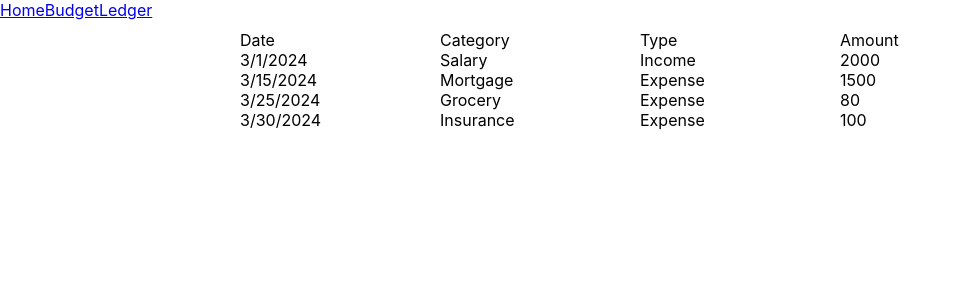
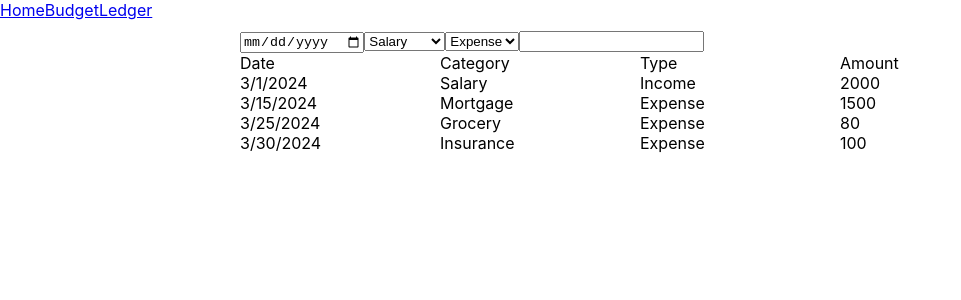
Before and after one commit to chrisgo2286/budget-app-frontend, a React (Create React App) app: page /ledger in a window 1280 px wide. Shown: the top 300 px of the page, without its empty margins (0-961 px from the left). Built offline with nearby package versions, Linux system fonts and the light colour scheme.

Commit message:
Worked on NewLedgerItem

```diff
--- a/src/components/ledger/ledger.jsx
+++ b/src/components/ledger/ledger.jsx
@@ -1,26 +1,34 @@
 import { useEffect, useState } from "react";
 import LedgerHeader from "./ledgerHeader";
 import LedgerItem from "./ledgerItem";
+import NewLedgerItem from "./newLedgerItem";
 import { ledgerData } from "../../misc/apiCalls";
+import { categoryData } from "../../misc/apiCalls";
 import './ledger.css';
 
 export default function Ledger () {
 
     const [ ledger, setLedger ] = useState([])
+    const [ categories, setCategories ] = useState([])
 
     useEffect(() => {
         const ledger = ledgerData;
         setLedger(ledger);
+        const categories = categoryData;
+        setCategories(categories);
     })
 
     return (
         <main className='ledger'>
+            <NewLedgerItem categories={ categories }/>
             <LedgerHeader />
-            { ledger.map((item) => (
-                <LedgerItem
-                    key={ item.id }
-                    item={ item } />
-            ))}
+            <section className="ledger-items">
+                { ledger.map((item) => (
+                    <LedgerItem
+                        key={ item.id }
+                        item={ item } />
+                ))}
+            </section>
         </main>
     )
 }
--- a/src/components/ledger/ledgerHeader.jsx
+++ b/src/components/ledger/ledgerHeader.jsx
@@ -2,11 +2,11 @@ import React from "react";
 
 export default function LedgerHeader () {
     return (
-        <div className="ledger-header">
+        <section className="ledger-header">
             <div>Date</div>
             <div>Category</div>
             <div>Type</div>
             <div>Amount</div>
-        </div>
+        </section>
     )
 }
--- /dev/null
+++ b/src/components/ledger/newLedgerItem.jsx
@@ -0,0 +1,26 @@
+import { useState } from "react";
+
+export default function NewLedgerItem ({ categories }) {
+    const [ fields, setFields ] = useState({
+        date: '',
+        category: '',
+        type: '',
+        amount: ''
+    })
+
+    return (
+        <section>
+            <input type='date' />
+            <select>
+                { categories.map((category) => (
+                    <option value={ category }>{ category }</option>
+                ))}
+            </select>
+            <select>
+                <option value='Expense'>Expense</option>
+                <option value='Income'>Income</option>
+            </select>
+            <input type='number' />
+        </section>
+    )
+}
--- a/src/misc/apiCalls.js
+++ b/src/misc/apiCalls.js
@@ -28,3 +28,5 @@ export const ledgerData = [
         amount: 100.00
     }
 ]
+
+export const categoryData = [ 'Salary', 'Mortgage', 'Grocery', 'Insurance' ]
```
